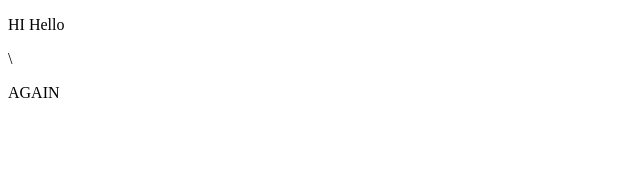
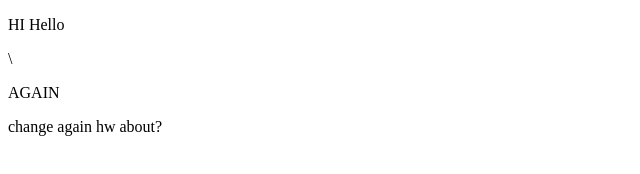
Before and after one commit to Saangetheya/new_repo, a plain HTML site: page x.html in a window 1280 px wide. Shown: the whole page, without its empty margins (0-640 px from the left). Drawn offline with Linux system fonts and the light colour scheme.

Commit message:
branch_1 branches again

```diff
--- a/x.html
+++ b/x.html
@@ -8,5 +8,6 @@
     <p>HI Hello</p>\
     <p>AGAIN
     </p>
+    <p>change again hw about?</p>
   </body>
 </html>
```
